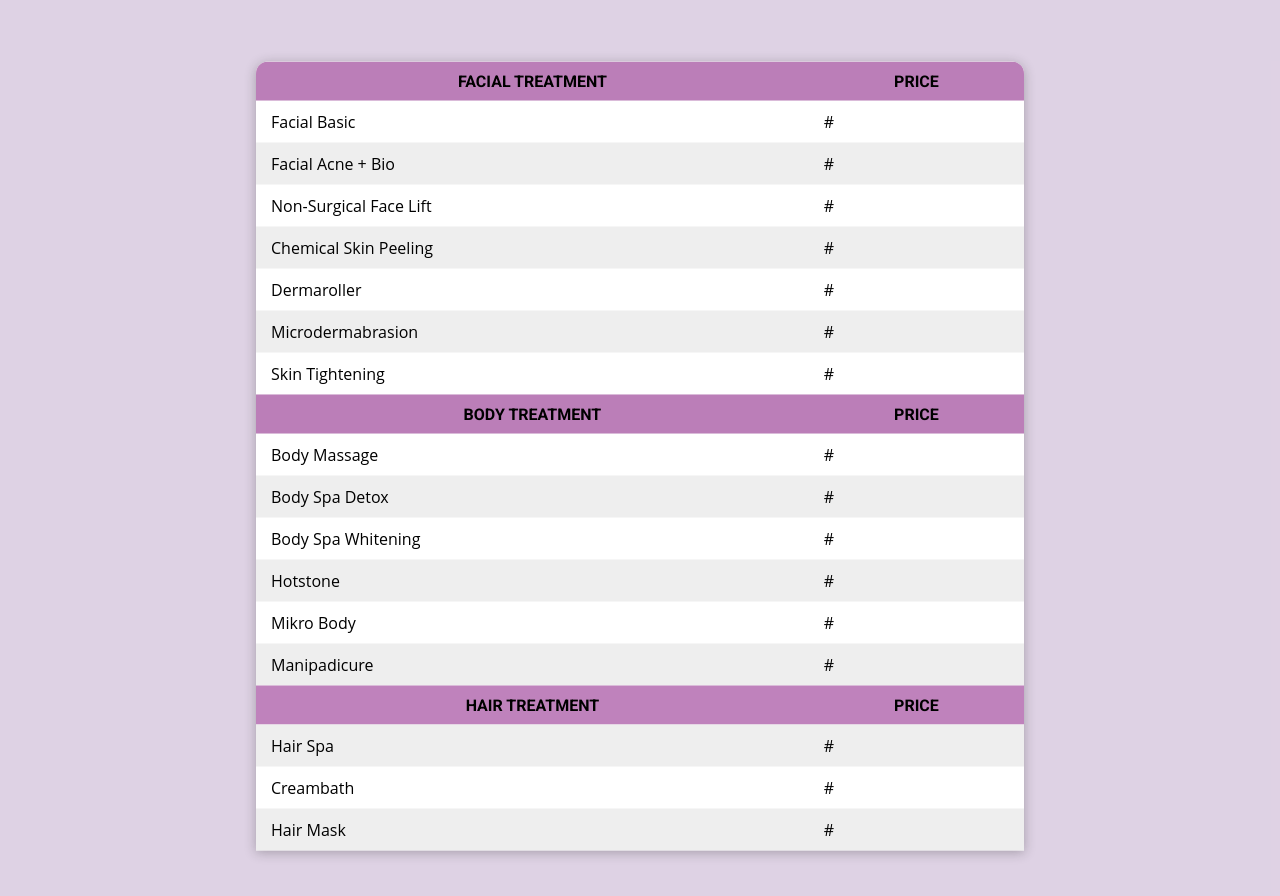
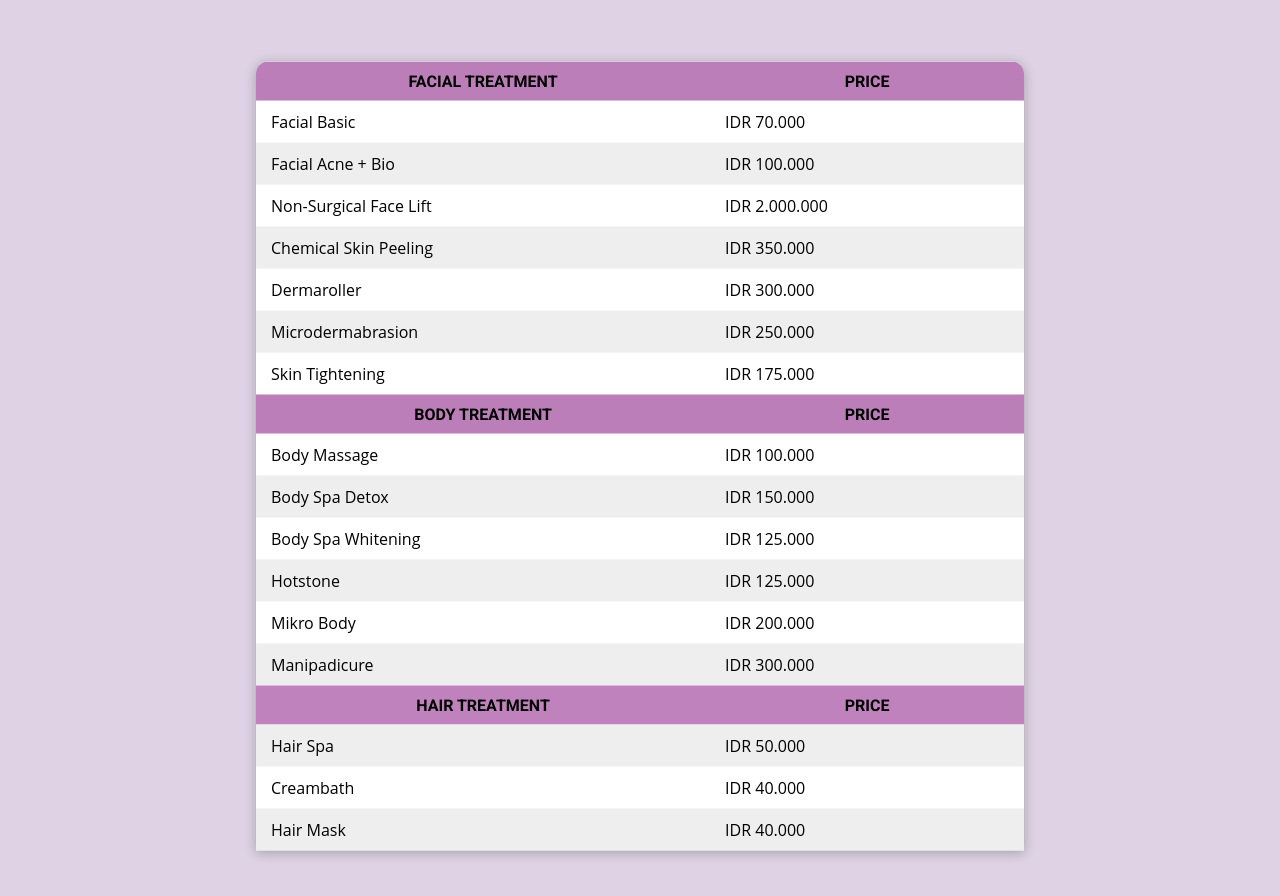
Before and after one commit to dianichandra/dianichandra.github.io, a plain HTML site: page services.html in a window 1280 px wide. Shown: the part 194-1090 px from the top of the page. Drawn offline with Linux system fonts and the light colour scheme.

Commit message:
Update services.html

```diff
--- a/services.html
+++ b/services.html
@@ -38,31 +38,31 @@
 					</tr>
 					<tr>
 						<td>Facial Basic</td>
-						<td>#</td>
+						<td>IDR 70.000</td>
 					</tr>
 					<tr>
 						<td>Facial Acne + Bio</td>
-						<td>#</td>
+						<td>IDR 100.000</td>
 					</tr>
 					<tr>
 						<td>Non-Surgical Face Lift</td>
-						<td>#</td>
+						<td>IDR 2.000.000</td>
 					</tr>
 					<tr>
 						<td>Chemical Skin Peeling</td>
-						<td>#</td>
+						<td>IDR 350.000</td>
 					</tr>
 					<tr>
 						<td>Dermaroller</td>
-						<td>#</td>
+						<td>IDR 300.000</td>
 					</tr>
 					<tr>
 						<td>Microdermabrasion</td>
-						<td>#</td>
+						<td>IDR 250.000</td>
 					</tr>
 					<tr>
 						<td>Skin Tightening</td>
-						<td>#</td>
+						<td>IDR 175.000</td>
 					</tr>
 
 					<tr>
@@ -71,27 +71,27 @@
 					</tr>
 					<tr>
 						<td>Body Massage</td>
-						<td>#</td>
+						<td>IDR 100.000</td>
 					</tr>
 					<tr>
 						<td>Body Spa Detox</td>
-						<td>#</td>
+						<td>IDR 150.000</td>
 					</tr>
 					<tr>
 						<td>Body Spa Whitening</td>
-						<td>#</td>
+						<td>IDR 125.000</td>
 					</tr>
 					<tr>
 						<td>Hotstone</td>
-						<td>#</td>
+						<td>IDR 125.000</td>
 					</tr>
 					<tr>
 						<td>Mikro Body</td>
-						<td>#</td>
+						<td>IDR 200.000</td>
 					</tr>
 					<tr>
 						<td>Manipadicure</td>
-						<td>#</td>
+						<td>IDR 300.000</td>
 					</tr>
 
 					<tr>
@@ -100,15 +100,15 @@
 					</tr>
 					<tr>
 						<td>Hair Spa</td>
-						<td>#</td>
+						<td>IDR 50.000</td>
 					</tr>
 					<tr>
 						<td>Creambath</td>
-						<td>#</td>
+						<td>IDR 40.000</td>
 					</tr>
 					<tr>
 						<td>Hair Mask</td>
-						<td>#</td>
+						<td>IDR 40.000</td>
 					</tr>
 				</table>
 			</div>
```
